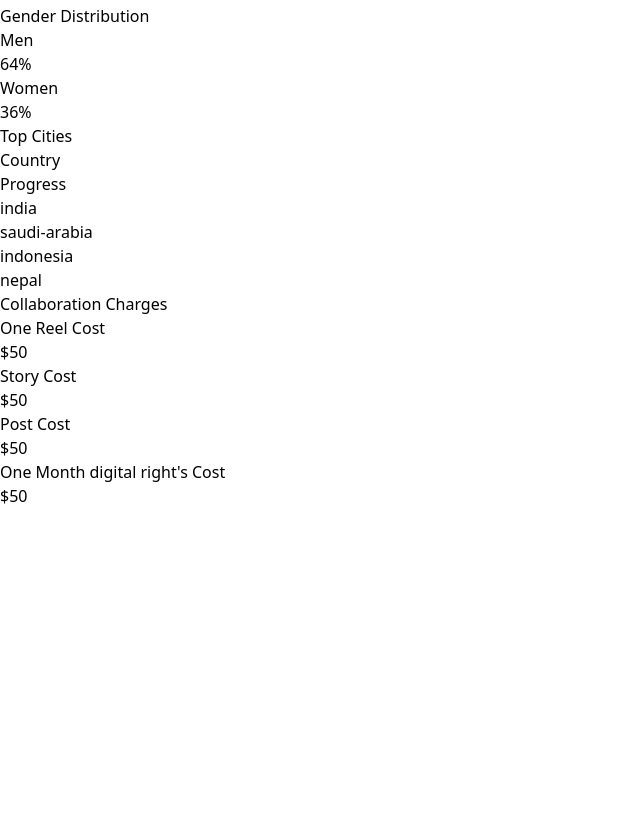
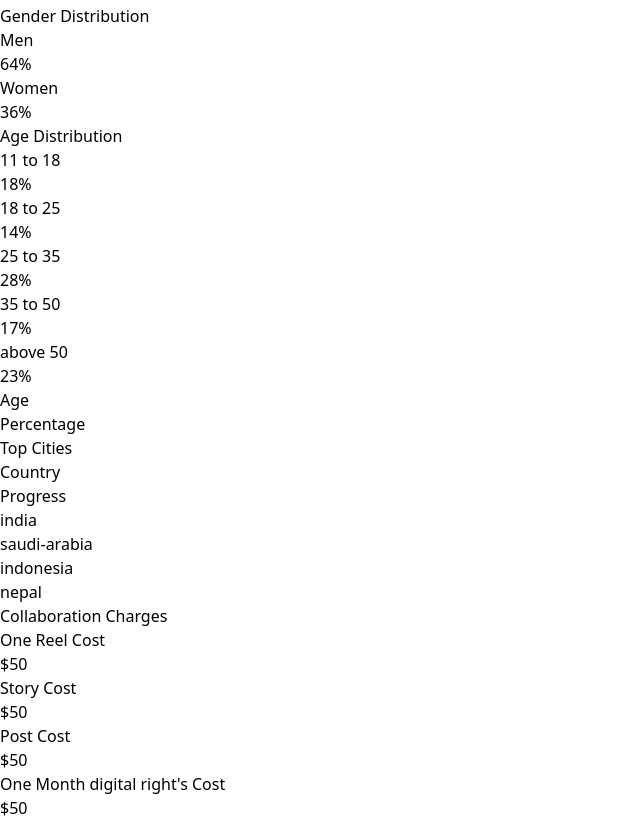
Before and after one commit to Ali3905/pyro-media, a React (Vite) app: page / in a window 1280 px wide. Shown: the part 920-1740 px from the top of the page, without its empty margins (0-640 px from the left). Before the commit the page ends 1428 px from the top, so only its background shows below. Built offline with nearby package versions, Linux system fonts and the light colour scheme.

Commit message:
add age distribution

```diff
--- a/src/data/data.js
+++ b/src/data/data.js
@@ -5,6 +5,14 @@ export const GenderAgeDistributionData = [
   ["25 to 35", 70, 30],
   ["35 to 50", 83, 17],
   ["above 50", 93, 7],
+];
+
+export const ageDistributionData = [
+  {age: "11 to 18", value: 18},
+  {age: "18 to 25", value: 14},
+  {age: "25 to 35", value: 28},
+  {age: "35 to 50", value: 17},
+  {age: "above 50", value: 23},
 ];
 
 export const GenderAgeDistributionOptions = {
--- a/src/pages/Home/AudienceNewDesign.jsx
+++ b/src/pages/Home/AudienceNewDesign.jsx
@@ -1,6 +1,6 @@
 import React from 'react'
 import { Card, Heading } from './ContentTypeDistribution';
-import { creatorData } from '../../data/data';
+import { ageDistributionData, creatorData } from '../../data/data';
 
 const AudienceNewDesign = () => {
     return (
@@ -13,6 +13,7 @@ const AudienceNewDesign = () => {
                         <Card title={"Men"} data={"64"} />
                         <Card title={"Women"} data={"36"} />
                     </span>
+                    <AgeDistribution data={ageDistributionData} />
                     <AudienceByCountry data={creatorData.data.membersCountries} />
                 </div>
             </div>
@@ -27,11 +28,12 @@ export function AudienceByCountry({ data }) {
     return (
         <div className=''>
             <Heading text={"Top Cities"} />
-            <div className='flex border-b px-[30px] pb-[10px] my-[20px]'>
+            <div className='max-w-[50%] mx-auto flex flex-col items-center'>
+                <div className='px-[30px] flex flex-col gap-[20px]'>
+                    <div className='flex border-b pb-[10px] my-[20px]'>
                         <p className='w-[100px]'>Country</p>
                         <p>Progress</p>
                     </div>
-            <div className='px-[30px] flex flex-col gap-[20px]'>
                     {
                         data.map((ele) => {
                             return <div className='flex'>
@@ -44,5 +46,34 @@ export function AudienceByCountry({ data }) {
                     }
                 </div>
             </div>
+        </div>
     );
 }
+
+export function AgeDistribution({ data }) {
+    return (
+        <div className=''>
+            <Heading text={"Age Distribution"} />
+            <div className='max-w-[50%] mx-auto flex flex-col items-center'>
+                <div className='px-[30px] flex flex-col gap-[20px] ml-[70px]'>
+                    {
+                        data.map((ele) => {
+                            return <div className='flex items-center gap-2' key={ele.age}>
+                                <p className='w-[100px] capitalize'>{ele.age}</p>
+                                <span className='bg-[color:var(--light-grey)] w-[200px] relative h-[20px] rounded-2xl '>
+                                    <span className="bg-[#3CB448] h-full absolute top-0 left-0 rounded-r-2xl" style={{ width: ele.value + "%" }}></span>
+                                </span>
+                                <p className='w-[100px] capitalize'>{ele.value}%</p>
+                            </div>
+                        })
+                    }
+                        <div className='flex items-center gap-2'>
+                                <p className='w-[100px] capitalize'>Age</p>
+                                <span className=' w-[180px] relative h-[10px] rounded-md overflow-hidden'></span>
+                                <p className='w-[100px] capitalize'>Percentage</p>
+                            </div>
+                </div>
+            </div>
+        </div>
+    );
+}
--- a/src/pages/Home/CollaborationCharges.jsx
+++ b/src/pages/Home/CollaborationCharges.jsx
@@ -3,25 +3,26 @@ import React from 'react'
 const CollaborationCharges = () => {
     return (
         <>
-
            <h1 className='font-bold text-[32px] text-[color:var(--dark-green)]'>Collaboration Charges</h1>
-            <div className='divide-y-2 flex flex-col bg-white  p-[40px] rounded-xl'>
-                <span className='flex justify-between max-w-[30%] py-[10px]'>
+            <div className='bg-white  p-[40px] rounded-xl flex justify-center'>
+                <div className='divide-y-2 flex flex-col'>
+                    <span className='flex justify-between gap-[50px] py-[10px]'>
                         <p className='font-bold'>One Reel Cost</p>
                         <p>$50</p>
                     </span>
-                <span className='flex justify-between max-w-[30%] py-[10px]'>
+                    <span className='flex justify-between gap-[50px] py-[10px]'>
                         <p className='font-bold'>Story Cost</p>
                         <p>$50</p>
                     </span>
-                <span className='flex justify-between max-w-[30%] py-[10px]'>
+                    <span className='flex justify-between gap-[50px] py-[10px]'>
                         <p className='font-bold'>Post Cost</p>
                         <p>$50</p>
                     </span>
-                <span className='flex justify-between max-w-[30%] py-[10px]'>
+                    <span className='flex justify-between gap-[50px] py-[10px]'>
                         <p className='font-bold'>One Month digital right's Cost</p>
                         <p>$50</p>
                     </span>
+                </div>
             </div>
         </>
     )
```
Lines whose indentation alone changed are shown as unchanged.
